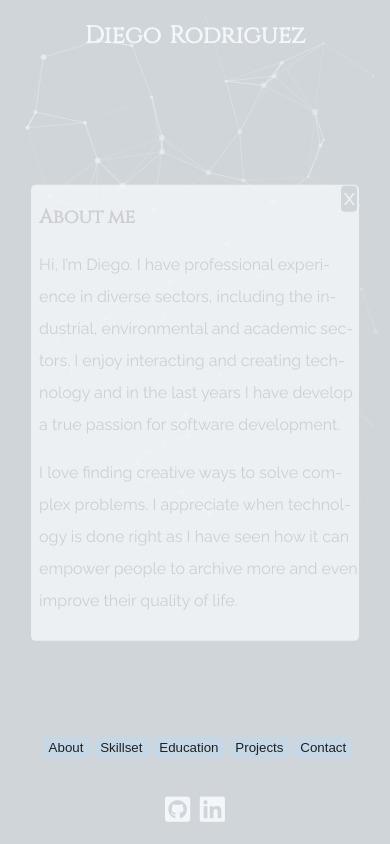
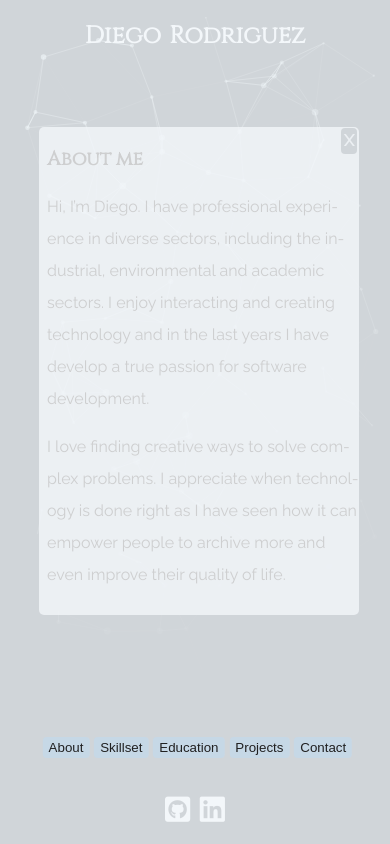
Before and after one commit to DiegoRodriguez2018/diego-rodriguez-portfolio-original-version, a React (Create React App) app: page / in a window 390 px wide. Both pictures are taken after a click on the button "About". Built offline with nearby package versions, Linux system fonts and the light colour scheme.

Commit message:
Modified mobile layout of sections.

```diff
--- a/src/Sections/Sections.css
+++ b/src/Sections/Sections.css
@@ -11,7 +11,7 @@ Error: Undefined variable: "$light-blue".
 7:   color: $font-shadow;
 8: }
 9:
-10: main {
+10: // About, Stack, Skills, Education, Contact
 
 Backtrace:
 src/Sections/Sections.scss:5
@@ -68,4 +68,4 @@ src/Sections/Sections.scss:5
 body:before {
   white-space: pre;
   font-family: monospace;
-  content: "Error: Undefined variable: \"$light-blue\".\A         on line 5 of src/Sections/Sections.scss\A \A 1: main,\A 2: footer {\A 3:   display: flex;\A 4:   flex-wrap: wrap;\A 5:   background-color: $light-blue;\A 6:   opacity: 20%;\A 7:   color: $font-shadow;\A 8: }\A 9: \A 10: main {"; }
+  content: "Error: Undefined variable: \"$light-blue\".\A         on line 5 of src/Sections/Sections.scss\A \A 1: main,\A 2: footer {\A 3:   display: flex;\A 4:   flex-wrap: wrap;\A 5:   background-color: $light-blue;\A 6:   opacity: 20%;\A 7:   color: $font-shadow;\A 8: }\A 9: \A 10: // About, Stack, Skills, Education, Contact"; }
--- a/src/Sections/Sections.scss
+++ b/src/Sections/Sections.scss
@@ -7,28 +7,25 @@ footer {
   color: $font-shadow;
 }
 
-main {
-  justify-content: center;
-  align-items: center;
-}
-
 // About, Stack, Skills, Education, Contact
 .about-container,
 .stack,
 .skills,
 .contact,
 .education-container {
+  max-width: 80vw;
+  max-height: 60vh;
+  position: absolute;
+  top: 15%;
+  left: 10%;
+  // transform: translateX(-50%);
   width: auto;
-  max-width: 82vw;
-  max-height: 60vh;
-  transform: translateY(-2%);
   border-radius: 5px;
   background: $light-blue;
   opacity: 0.8;
   color: $font-shadow;
   padding-left: 0.5rem;
   padding-bottom: 0.5rem;
-  position: absolute;
   overflow-y: auto;
   hyphens: auto;
 }
--- a/src/stylesheets/styles.css
+++ b/src/stylesheets/styles.css
@@ -200,26 +200,23 @@ footer {
   opacity: 20%;
   color: #0d0d0d; }
 
-main {
-  justify-content: center;
-  align-items: center; }
-
 .about-container,
 .stack,
 .skills,
 .contact,
 .education-container {
+  max-width: 80vw;
+  max-height: 60vh;
+  position: absolute;
+  top: 15%;
+  left: 10%;
   width: auto;
-  max-width: 82vw;
-  max-height: 60vh;
-  transform: translateY(-2%);
   border-radius: 5px;
   background: #c6d8e8;
   opacity: 0.8;
   color: #0d0d0d;
   padding-left: 0.5rem;
   padding-bottom: 0.5rem;
-  position: absolute;
   overflow-y: auto;
   hyphens: auto; }
 
```
Also changed, not shown: 1 other file (tests, documents, lock files or other folders).
